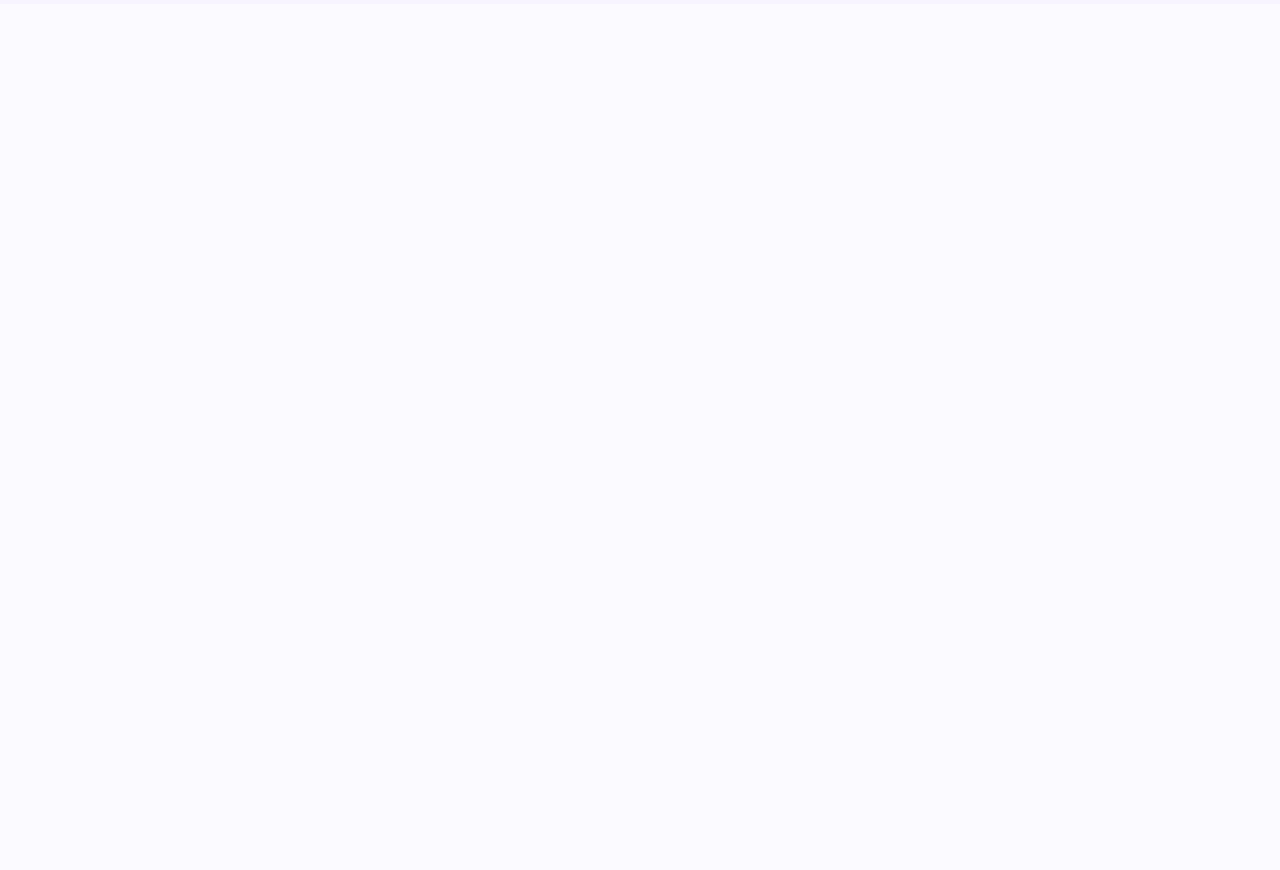
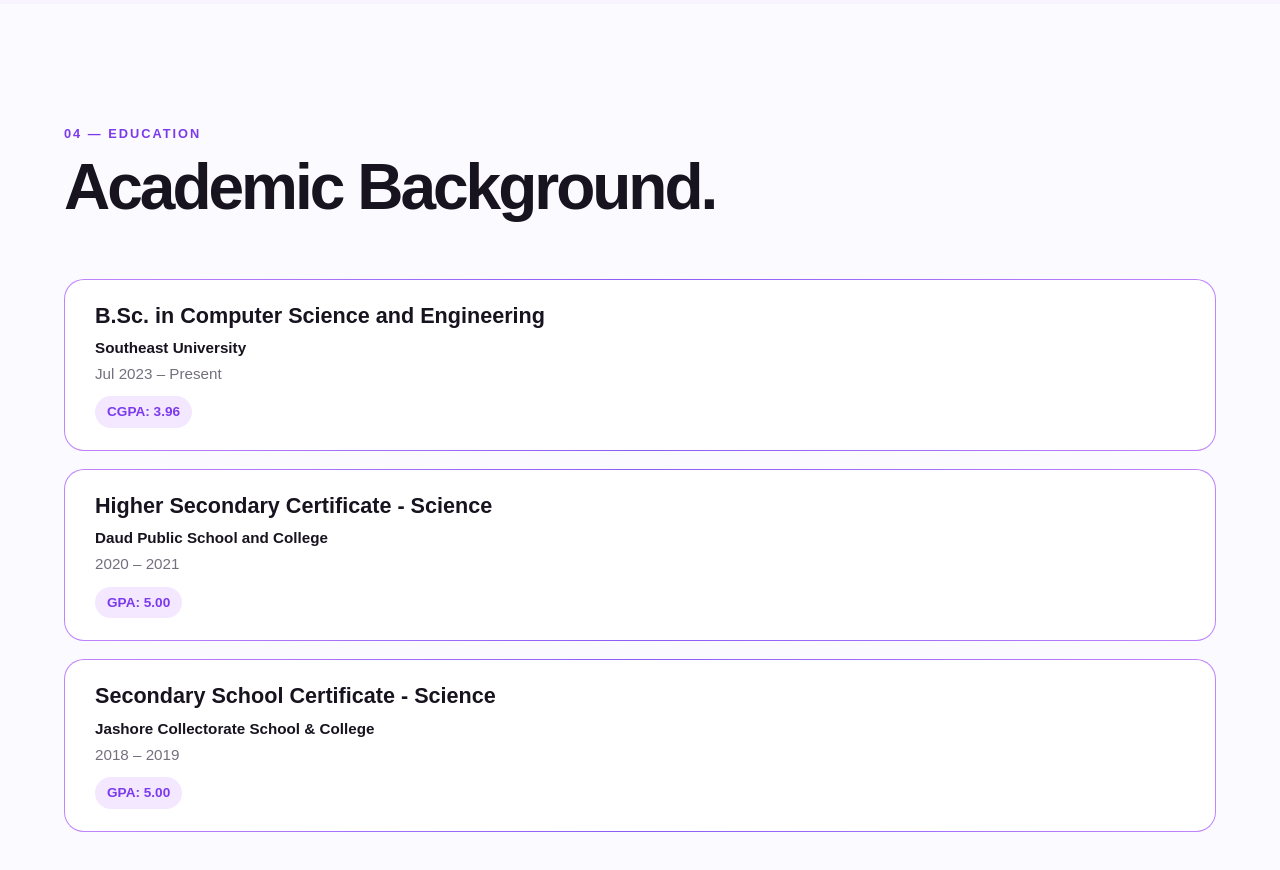
Before and after one commit to ashaxiong-lgtm/SumyaAkterAsha_Portfolio, a React app: page / in a window 1280 px wide. Shown: the part 4260-5130 px from the top of the page. Before the commit the page ends 4264 px from the top, so only its background shows below. Built offline with nearby package versions, Linux system fonts and the light colour scheme; the HTML template or start-up script is replaced by a standard one.

Commit message:
Added Education

```diff
--- a/src/App.jsx
+++ b/src/App.jsx
@@ -3,6 +3,7 @@
 import About from "./components/About";
 import Skills from "./components/Skills";
 import Projects from "./components/Projects";
+import Education from "./components/Education";
 import "./index.css";
 
 function App() {
@@ -13,6 +14,7 @@
       <About />
       <Skills />
       <Projects />
+      <Education />
     </>
   );
 }
--- /dev/null
+++ b/src/components/Education.jsx
@@ -0,0 +1,93 @@
+const education = [
+  {
+    degree: "B.Sc. in Computer Science and Engineering",
+    institute: "Southeast University",
+    duration: "Jul 2023 – Present",
+    result: "CGPA: 3.96"
+  },
+
+  {
+    degree: "Higher Secondary Certificate - Science",
+    institute: "Daud Public School and College",
+    duration: "2020 – 2021",
+    result: "GPA: 5.00"
+  },
+
+  {
+    degree: "Secondary School Certificate - Science",
+    institute: "Jashore Collectorate School & College",
+    duration: "2018 – 2019",
+    result: "GPA: 5.00"
+  }
+];
+
+
+function Education(){
+
+  return (
+
+    <section className="section" id="education">
+
+      <div className="container">
+
+
+        <div className="section-heading">
+
+          <p>04 — EDUCATION</p>
+
+          <h2>
+            Academic Background.
+          </h2>
+
+        </div>
+
+
+
+        <div className="education-list">
+
+
+          {education.map((item)=>(
+
+            <div
+              className="education-card"
+              key={item.degree}
+            >
+
+              <h3>
+                {item.degree}
+              </h3>
+
+
+              <p className="education-institute">
+                {item.institute}
+              </p>
+
+
+              <p className="education-duration">
+                {item.duration}
+              </p>
+
+
+              <p className="education-result">
+                {item.result}
+              </p>
+
+
+            </div>
+
+          ))}
+
+
+        </div>
+
+
+      </div>
+
+
+    </section>
+
+  );
+}
+
+
+export default Education;
--- a/src/index.css
+++ b/src/index.css
@@ -1044,3 +1044,149 @@
   }
 
 }
+
+/* =========================
+   EDUCATION
+========================= */
+
+
+.education-list {
+
+  display: grid;
+
+  gap: 18px;
+
+}
+
+
+
+.education-card {
+
+  padding: 22px 30px;
+
+
+  background: var(--surface);
+
+
+  border-radius: 20px;
+
+
+  border: 1px solid transparent;
+
+
+  background:
+    linear-gradient(
+      var(--surface),
+      var(--surface)
+    ) padding-box,
+
+
+    linear-gradient(
+      90deg,
+      #c084fc,
+      #8b5cf6,
+      #c084fc
+    ) border-box;
+
+
+  transition: 0.3s ease;
+
+}
+
+
+
+.education-card:hover {
+
+  transform: translateY(-4px);
+
+
+  box-shadow:
+
+  0 12px 30px rgba(124,58,237,0.15);
+
+}
+
+
+
+.education-card h3 {
+
+  font-size: 1.35rem;
+
+  line-height: 1.3;
+
+  margin-bottom: 6px;
+
+}
+
+
+
+.education-institute {
+
+  font-size: 0.95rem;
+
+  font-weight: 600;
+
+  margin-bottom: 2px;
+
+}
+
+
+
+.education-duration {
+
+  color: var(--text-soft);
+
+  font-size: 0.95rem;
+
+}
+
+
+
+.education-result {
+
+  display: inline-block;
+
+
+  margin-top: 10px;
+
+
+  padding: 5px 12px;
+
+
+  border-radius: 999px;
+
+
+  background: #f3e8ff;
+
+
+  color: #7c3aed;
+
+
+  font-size: 0.85rem;
+
+
+  font-weight: 600;
+
+}
+
+
+/* =========================
+   EDUCATION MOBILE
+========================= */
+
+@media(max-width:700px){
+
+  .education-card{
+
+    padding:22px;
+
+  }
+
+
+  .education-card h3{
+
+    font-size:1.25rem;
+
+  }
+
+}
```
